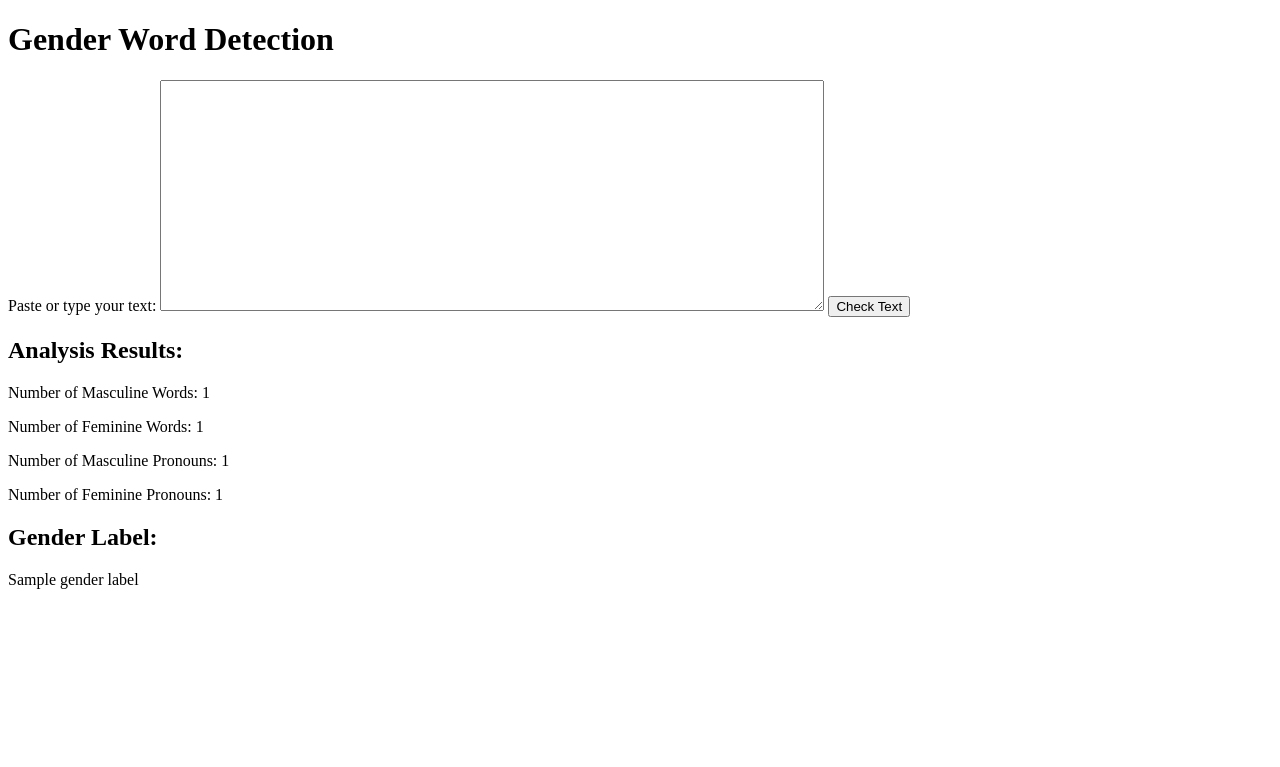
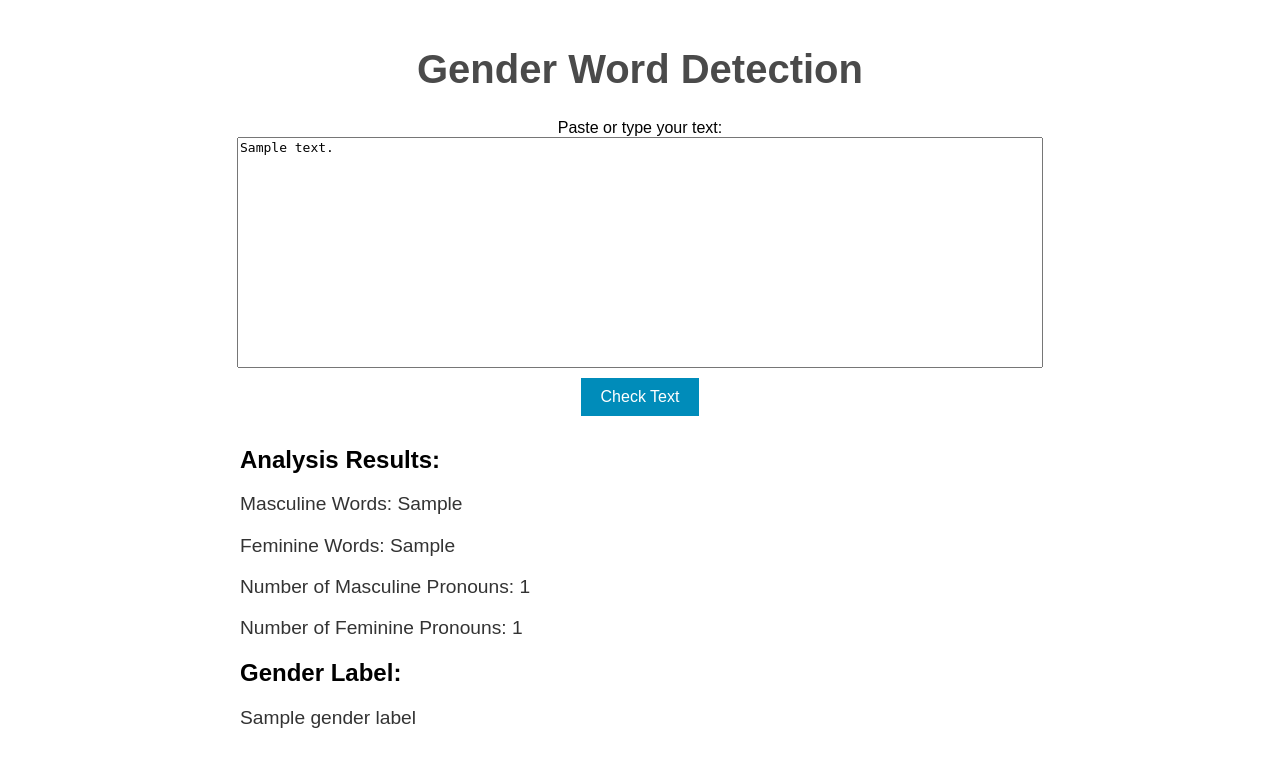
Before and after one commit to lifen-joy/20048573_MastersProject_2023, a Flask app: template templates/index.html in a window 1280 px wide. Shown: the top 767 px of the page. Run offline with Flask 2, Linux system fonts and the light colour scheme; the template is opened without the code that fills it: most values are stand-ins (such as "Sample title", 1, 10 or a date in 2020); parts of the project's set-up code (start-up, migrations or seed data) failed here and were passed over.

Commit message:
add style
Signed-off-by: Joyann Boyce <joyannboyce30@gmail.com>

```diff
--- a/app.py
+++ b/app.py
@@ -38,9 +38,9 @@ def tokenize_text(cleaned_text):
 
 
 #Step 3
-def stem_words(cleaned_text):
+def stem_words(tokens):
     stemmer = PorterStemmer()
-    stemmed_words = [stemmer.stem(word) for word in cleaned_text]
+    stemmed_words = [stemmer.stem(word) for word in tokens]
     return stemmed_words
 
 
@@ -108,34 +108,26 @@ def process_input_text(input_text):
     if not isinstance(input_text, str):
         return {'feminine_words_count': 0, 'masculine_words_count': 0, 'feminine_pronouns_count': 0, 'masculine_pronouns_count': 0, 'feminine_pronouns': [], 'masculine_pronouns': [], 'feminine_words': [], 'masculine_words': []}
     analysis_results = analyze_gendered_words(input_text)
-    gender_label = label_gender(input_text)
-    return {'input_text': input_text, 'gender_label': gender_label, 'analysis_results': analysis_results}
+    return analysis_results
 
 
 
 @app.route('/', methods=['GET', 'POST'])
 def index():
-    processed_text = ''
-    error_message = ''
-    analysis_results = {}
-
     if request.method == 'POST':
         input_text = request.form['input_text']
+        analysis_results = process_input_text(input_text)
+        gender_label = label_gender(input_text)
+        return render_template('index.html', input_text=input_text, gender_label=gender_label, analysis_results=analysis_results)
 
-        # Handle empty input text
-        if not input_text.strip():
-            error_message = "Please enter some text."
-        # Handle non-textual input
-        elif request.content_type != 'text/plain':
-            error_message = "Invalid input type. Please enter text."
-        else:
-            analysis_results = analyze_gendered_words(input_text)
-            gender_label = label_gender(input_text)
-            processed_text = process_input_text(input_text)
-            return render_template('index.html', input_text=input_text, processed_text=processed_text, gender_label=gender_label, analysis_results=analysis_results, error_message=error_message)
-
-    return render_template('index.html', processed_text=processed_text, error_message=error_message)
-
+    default_analysis_results = {
+        'feminine_words': [],
+        'masculine_words': [],
+        'feminine_pronouns_count': 0,
+        'masculine_pronouns_count': 0
+    }
+    default_gender_label = 'Neutral'
+    return render_template('index.html', gender_label=default_gender_label, analysis_results=default_analysis_results)
 
 
 
--- /dev/null
+++ b/static/style.css
@@ -0,0 +1,46 @@
+body {
+  font-family: Arial, sans-serif;
+  max-width: 800px;
+  margin: 0 auto;
+  padding: 20px;
+}
+
+h1 {
+  font-size: 2.5em;
+  color: #4a4a4a;
+  text-align: center;
+}
+
+form {
+  display: flex;
+  flex-direction: column;
+  align-items: center;
+}
+
+textarea {
+  resize: none;
+  width: 100%;
+  font-size: 1em;
+}
+
+button {
+  background-color: #008CBA;
+  border: none;
+  color: white;
+  padding: 10px 20px;
+  text-align: center;
+  text-decoration: none;
+  display: inline-block;
+  font-size: 16px;
+  margin: 10px 2px;
+  cursor: pointer;
+}
+
+p {
+  font-size: 1.2em;
+  color: #333;
+}
+
+.error-message {
+  color: red;
+}
--- a/templates/index.html
+++ b/templates/index.html
@@ -5,20 +5,21 @@
     <meta http-equiv="X-UA-Compatible" content="IE=edge">
     <meta name="viewport" content="width=device-width, initial-scale=1.0">
     <title>Gender Word Detection</title>
+    <link rel="stylesheet" href="{{ url_for('static', filename='style.css') }}">
 </head>
 <body>
     <h1>Gender Word Detection</h1>
     <form action="/" method="POST" enctype="multipart/form-data">
         <label for="input_text">Paste or type your text:</label>
-        <textarea id="input_text" name="input_text" rows="15" cols="80"></textarea>
+        <textarea id="input_text" name="input_text" rows="15" cols="80">{{ input_text if input_text }}</textarea>
         <button type="submit">Check Text</button>
     </form>
     {% if error_message %}
-      <p>{{ error_message }}</p>
-    {% else %}
+      <p class= "error-message">{{ error_message }}</p>
+      {% else %}
       <h2>Analysis Results:</h2>
-      <p>Number of Masculine Words: {{ analysis_results['masculine_words_count'] }}</p>
-      <p>Number of Feminine Words: {{ analysis_results['feminine_words_count'] }}</p>
+      <p>Masculine Words: {{ analysis_results['masculine_words']|join(', ') }}</p>
+      <p>Feminine Words: {{ analysis_results['feminine_words']|join(', ') }}</p>
       <p>Number of Masculine Pronouns: {{ analysis_results['masculine_pronouns_count'] }}</p>
       <p>Number of Feminine Pronouns: {{ analysis_results['feminine_pronouns_count'] }}</p>
       <h2>Gender Label:</h2>
```
Also changed, not shown: style.css (deleted, +0 -83 lines).
